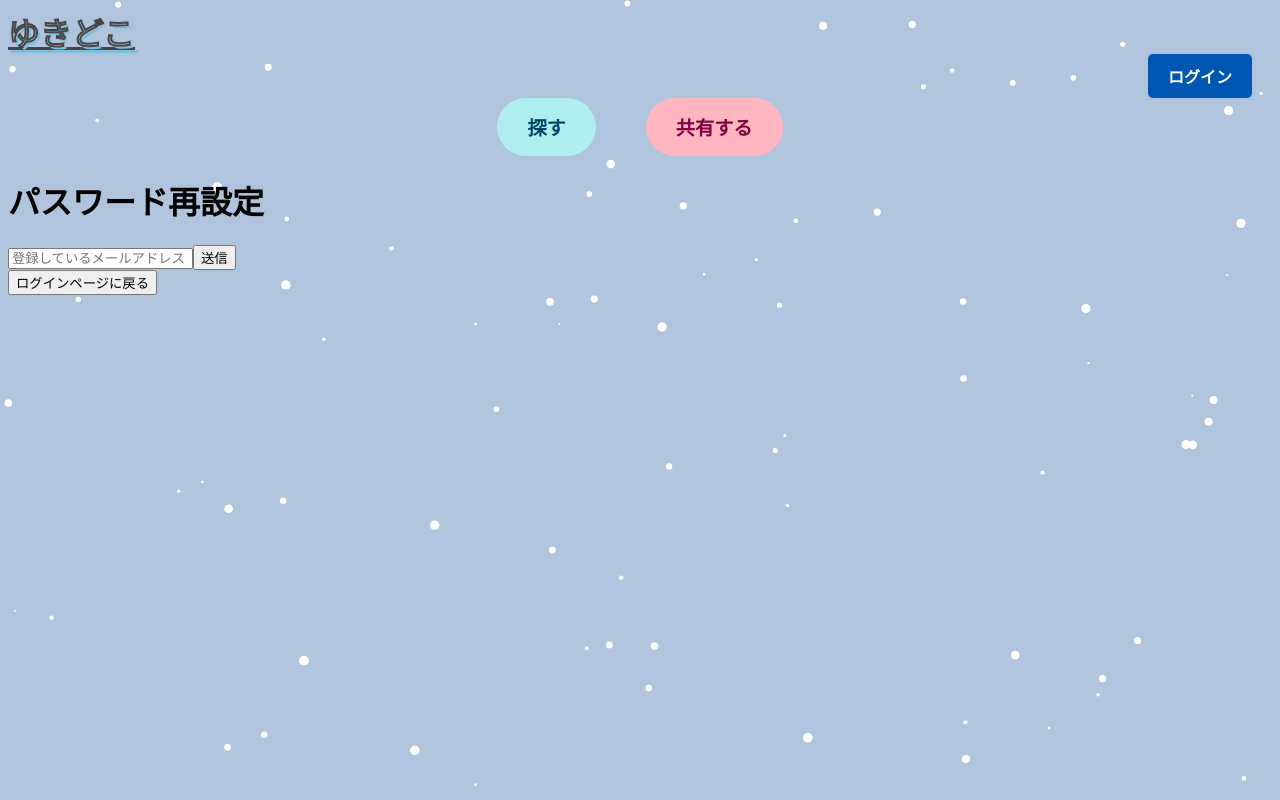
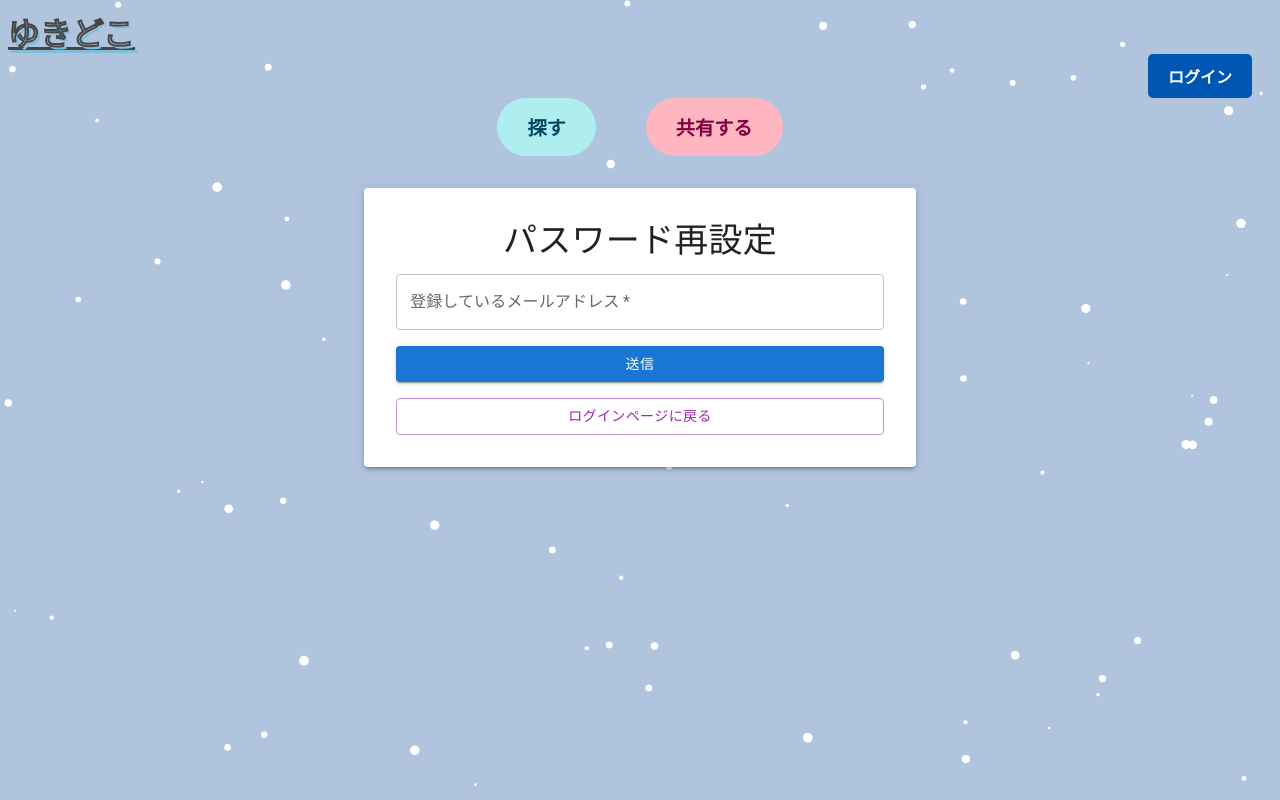
Before and after one commit to novice1248/yukidoko, a React (Vite) app: page /ResetLogin in a window 1280 px wide. Built offline with nearby package versions, Linux system fonts and the light colour scheme; no server answers.

Commit message:
デザイン変更

```diff
--- a/src/pages/Mypage.tsx
+++ b/src/pages/Mypage.tsx
@@ -1,6 +1,7 @@
 import { useState, useEffect } from "react";
 import { useNavigate } from "react-router-dom";
 import { getAuth, onAuthStateChanged, User } from "firebase/auth";
+import { Container, Typography, Button, CircularProgress, Paper, Box } from "@mui/material";
 
 const MyPage = () => {
   const [user, setUser] = useState<User | null>(null);
@@ -9,12 +10,11 @@ const MyPage = () => {
   const auth = getAuth();
 
   useEffect(() => {
-    // Firebaseの認証状態を監視
     const unsubscribe = onAuthStateChanged(auth, (currentUser) => {
       if (currentUser) {
         setUser(currentUser);
       } else {
-        navigate("/login"); // 未ログインならログインページへリダイレクト
+        navigate("/login");
       }
       setLoading(false);
     });
@@ -22,21 +22,35 @@ const MyPage = () => {
     return () => unsubscribe();
   }, [auth, navigate]);
 
-  if (loading) return <div>認証情報を確認しています...</div>;
+  if (loading) {
+    return (
+      <Container sx={{ display: "flex", justifyContent: "center", alignItems: "center", height: "100vh" }}>
+        <CircularProgress />
+      </Container>
+    );
+  }
 
-  // Googleでログインしているか確認
   const isGoogleLogin = user?.providerData.some((provider) => provider.providerId === "google.com");
 
   return (
-    <div>
-      <h1>マイページ</h1>
-      <p>
-        メールアドレス:{" "}
-        {isGoogleLogin ? "Googleでログイン中" : user?.email || "登録されていません"}
-      </p>
-      <button onClick={() => navigate("/ResetLogin")}>パスワード再設定</button>
-      <button onClick={() => navigate("/Drop")}>アカウント削除</button>
-    </div>
+    <Container maxWidth="sm">
+      <Paper elevation={3} sx={{ padding: 4, textAlign: "center", marginTop: 4 }}>
+        <Typography variant="h4" gutterBottom>
+          マイページ
+        </Typography>
+        <Typography variant="body1" gutterBottom>
+          メールアドレス: {isGoogleLogin ? "Googleでログイン中" : user?.email || "登録されていません"}
+        </Typography>
+        <Box mt={2}>
+          <Button variant="contained" color="primary" onClick={() => navigate("/ResetLogin")} sx={{ m: 1 }}>
+            パスワード再設定
+          </Button>
+          <Button variant="contained" color="error" onClick={() => navigate("/Drop")} sx={{ m: 1 }}>
+            アカウント削除
+          </Button>
+        </Box>
+      </Paper>
+    </Container>
   );
 };
 
--- a/src/pages/ResetLogin.tsx
+++ b/src/pages/ResetLogin.tsx
@@ -1,11 +1,12 @@
 import React, { useState } from "react";
 import { getAuth, sendPasswordResetEmail, fetchSignInMethodsForEmail } from "firebase/auth";
 import { useNavigate } from "react-router-dom";
+import { Container, TextField, Button, Typography, Paper, Box, Alert } from "@mui/material";
 
 const ResetLogin = () => {
-  const [email, setEmail] = useState(""); // ユーザーが入力するメールアドレス
-  const [message, setMessage] = useState(""); // 成功メッセージ
-  const [error, setError] = useState(""); // エラーメッセージ
+  const [email, setEmail] = useState("");
+  const [message, setMessage] = useState("");
+  const [error, setError] = useState("");
   const navigate = useNavigate();
   const auth = getAuth();
 
@@ -15,17 +16,14 @@ const ResetLogin = () => {
     setError("");
 
     try {
-      // メールアドレスが登録されているか確認
       const signInMethods = await fetchSignInMethodsForEmail(auth, email);
       if (signInMethods.length === 0) {
-        throw new Error("auth/user-not-found"); // ユーザーが存在しない場合のエラーを手動で発生
+        throw new Error("auth/user-not-found");
       }
 
-      // ユーザーが存在する場合、パスワードリセットメールを送信
       await sendPasswordResetEmail(auth, email);
       setMessage("パスワードリセットのメールを送信しました。");
     } catch (error: any) {
-      // エラーハンドリング
       if (error.message === "auth/user-not-found") {
         setError("このメールアドレスは登録されていません。");
       } else if (error.code === "auth/invalid-email") {
@@ -37,22 +35,35 @@ const ResetLogin = () => {
   };
 
   return (
-    <div>
-      <h1>パスワード再設定</h1>
+    <Container maxWidth="sm">
+      <Paper elevation={3} sx={{ padding: 4, textAlign: "center", marginTop: 4 }}>
+        <Typography variant="h4" gutterBottom>
+          パスワード再設定
+        </Typography>
         <form onSubmit={handleResetPassword}>
-        <input
+          <TextField
+            fullWidth
             type="email"
-          placeholder="登録しているメールアドレス"
+            label="登録しているメールアドレス"
+            variant="outlined"
             value={email}
             onChange={(e) => setEmail(e.target.value)}
             required
+            sx={{ marginBottom: 2 }}
           />
-        <button type="submit">送信</button>
+          <Button variant="contained" color="primary" type="submit" fullWidth>
+            送信
+          </Button>
         </form>
-      {message && <p style={{ color: "green" }}>{message}</p>}
-      {error && <p style={{ color: "red" }}>{error}</p>}
-      <button onClick={() => navigate("/login")}>ログインページに戻る</button>
-    </div>
+        {message && <Alert severity="success" sx={{ marginTop: 2 }}>{message}</Alert>}
+        {error && <Alert severity="error" sx={{ marginTop: 2 }}>{error}</Alert>}
+        <Box mt={2}>
+          <Button variant="outlined" color="secondary" onClick={() => navigate("/login")} fullWidth>
+            ログインページに戻る
+          </Button>
+        </Box>
+      </Paper>
+    </Container>
   );
 };
 
```
Lines whose indentation alone changed are shown as unchanged.
